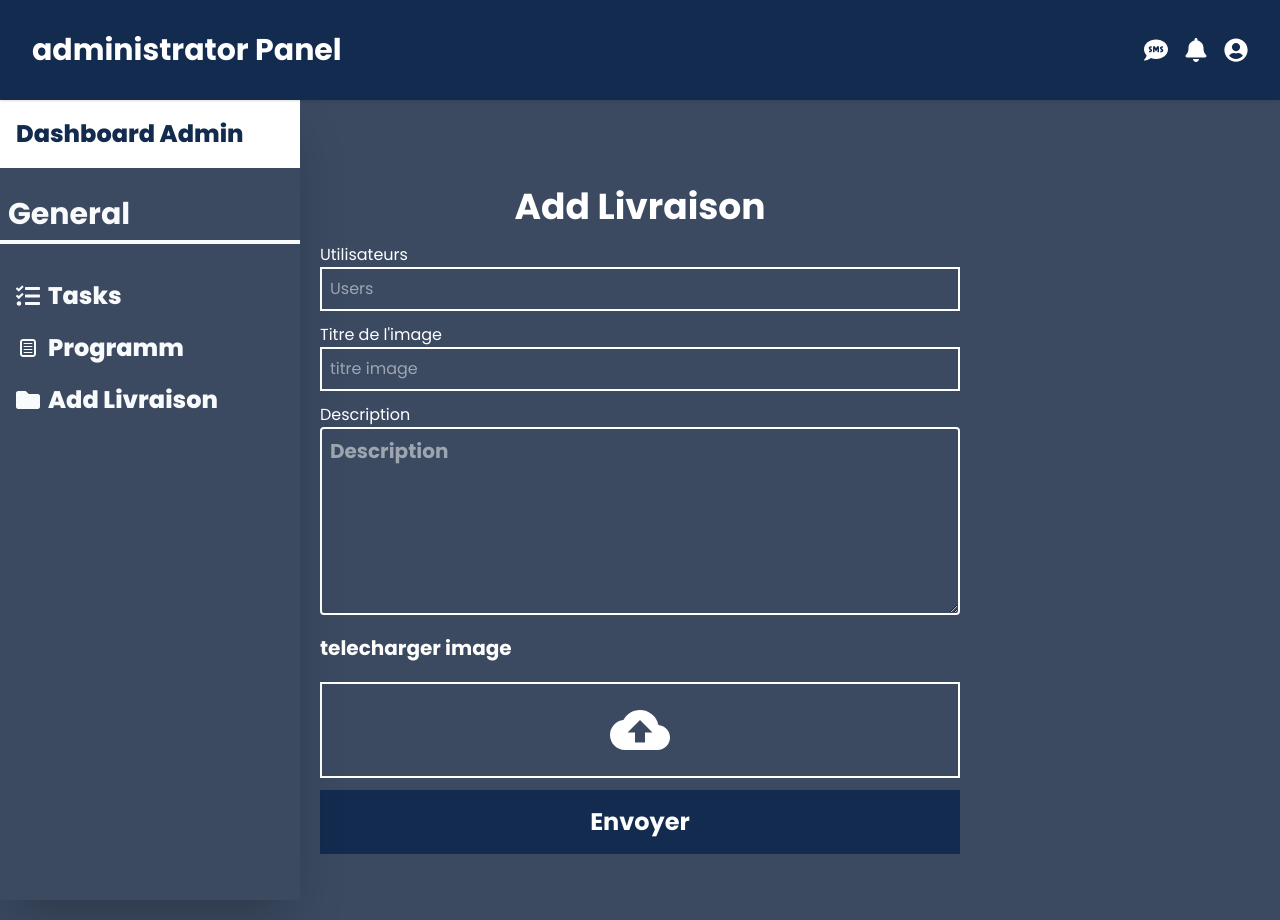
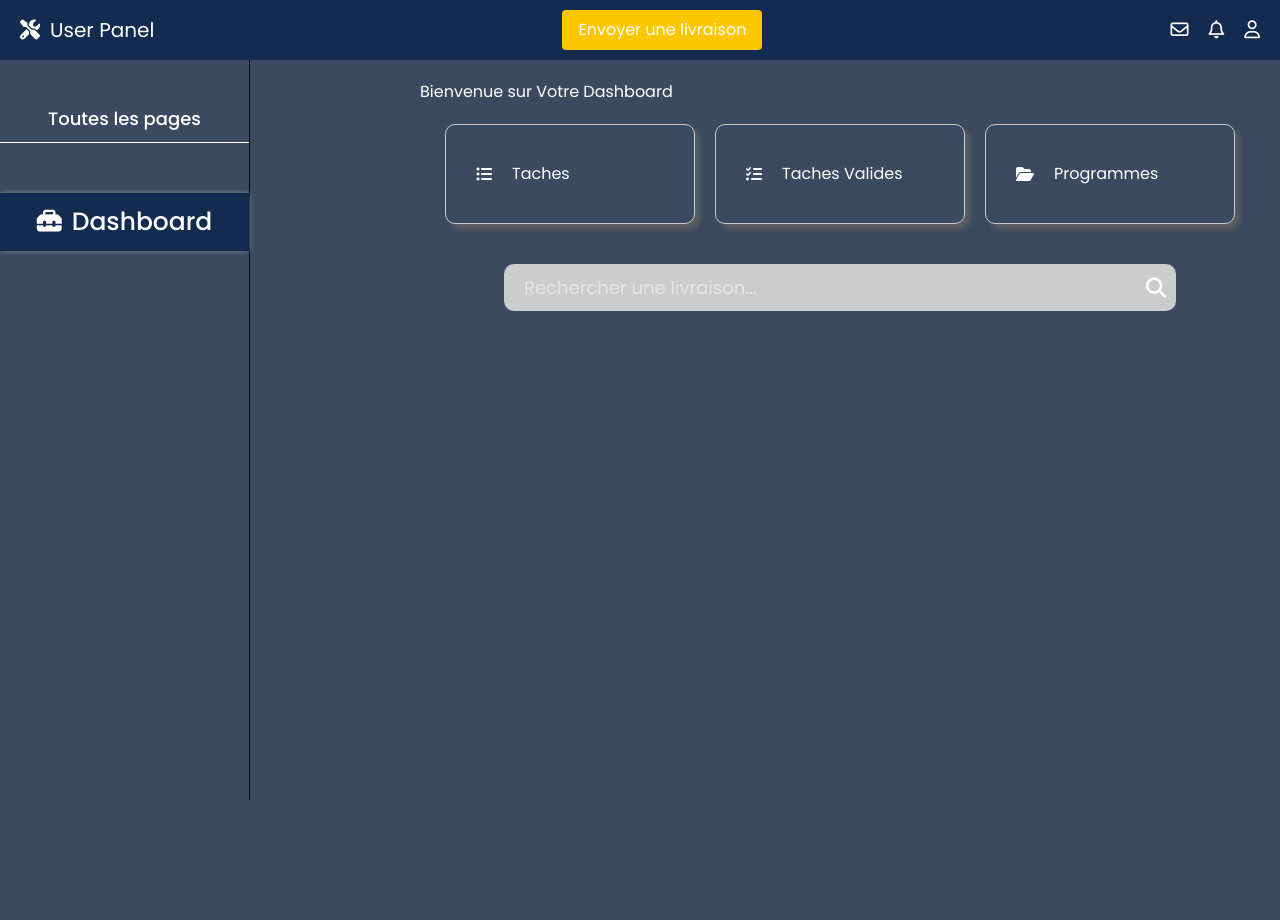
Before and after one commit to Sall439/dashboard, a React (Vite) app: page / in a window 1280 px wide. After the commit the page ends 800 px from the top, so only its background shows below. Built offline with nearby package versions, Linux system fonts and the light colour scheme.

Commit message:
modif dashboard user

```diff
--- a/src/Admin/AddLivraison.jsx
+++ /dev/null
@@ -1,29 +0,0 @@
-import { MdCloudUpload } from "react-icons/md";
-export const AddLivraison = () => {
-    return <div className="flex flex-col justify-center items-center gap-4 w-full mt-5 text-[#fff] livraison h-screen">
-        <h1 className="text-center font-bold text-4xl">Add Livraison</h1>
-        <form action="" className="w-1/2">
-            <div className="mb-3">
-                <label htmlFor="Users"> Utilisateurs </label>
-                <input type="text" placeholder="Users" id="Users" className="w-full border-2 p-2"/>
-            </div>
-            <div className="mb-3">
-                <label htmlFor="titre">Titre de l'image</label>
-                <input type="text" placeholder="titre image" id="titre" className="w-full border-2 p-2"/>
-            </div>
-            <div className="mb-3">
-
-                <label htmlFor="desc">Description</label>
-                <textarea name="desc" id="desc" cols="30" rows="6" className="w-full border-2 p-2 rounded text-xl font-bold" placeholder="Description"></textarea>
-            </div>
-            <div className="mb-3">
-                <h1 className=" mb-5 font-bold text-xl">telecharger image</h1>
-                <label htmlFor="img" className=" w-full border-2 p-4 upload cursor-pointer flex justify-center"><MdCloudUpload className="text-6xl" title="Telecharger une image"/></label>
-                <input type="file" id="img" placeholder="Users" className="w-full border-2 p-2 hidden"/>
-            </div>
-             <div className="flex justify-center">
-               <button className="bg-[rgb(19,43,78)] p-4 text-white font-bold w-full text-2xl">Envoyer</button>
-             </div>
-        </form>
-    </div>;
-}
--- a/src/Admin/ContentBoard.jsx
+++ b/src/Admin/ContentBoard.jsx
@@ -1,4 +1,3 @@
-import { AddLivraison } from "./AddLivraison";
 import { NavbarAdmin } from "./NavbarAdmin";
 import { SidebarAmin } from "./SidebarAdmin";
 
@@ -10,8 +9,6 @@ export const ContentBoard = () => {
                 <NavbarAdmin/>
                 <div className="flex">
                     <SidebarAmin/>
-                    <AddLivraison/>
-
                 </div>
 
     </div>;
--- a/src/App.css
+++ b/src/App.css
@@ -54,6 +54,11 @@ body::-webkit-scrollbar{
   background-color:  rgb(19, 43, 78);
   color: rgb(255, 255, 255);
   height: 60px;
+  position: fixed;
+  top: 0;
+  right: 0;
+  width: 100%;
+  z-index: 1000;
 }
 
 .navbar .left {
@@ -90,29 +95,11 @@ body::-webkit-scrollbar{
   flex-direction: column;
   padding: 5px 0;
   height: 100vh;
-}
-
-#sidebar .title {
-  display: flex;
-  align-items: center;
-  font-size: 20px;
-  gap: 10px;
-  text-align: center;
-  padding: 0px 10px;
-  background-color: rgb(19, 43, 78);
-  height: 60px;
-  position: absolute;
-  top: 0;
-  left: 0;
-  width: 250px;
-}
-
-#sidebar .title i {
-  font-size: 25px;
+  border-right: 1px solid black;
 }
 
 #sidebar h2 {
-  margin-top: 20px;
+  margin-top: 100px;
   text-align: center;
   font-weight: 500;
   font-size: 18px;
@@ -132,7 +119,7 @@ body::-webkit-scrollbar{
 
 #sidebar ul li {
   width: 100%;
-  background-color: #fff;
+  background-color: rgb(19, 43, 78);
   display: flex;
   justify-content: center;
   padding: 10px 0;
@@ -161,12 +148,13 @@ body::-webkit-scrollbar{
 
 .main {
   grid-area: main;
+  margin-left: 150px;
+  margin-top: 60px;
+  padding: 20px;
+  gap: 20px;
   display: flex;
   flex-direction: column;
-  align-items: start;
-  padding: 20px;
-  gap: 20px;
-  border: 1px solid black;
+  min-height: calc(100vh - 60px);
 }
 
 
@@ -189,6 +177,7 @@ body::-webkit-scrollbar{
   justify-content: center;
   align-items: center;
   gap: 50px;
+  width: 100%;
 }
 
 .carts {
@@ -197,7 +186,7 @@ body::-webkit-scrollbar{
   gap: 20px;
   border: 1px solid #ccc;
   padding: 30px;
-  width: 50%;
+  width: 250px;
   height: 100px;
   border-radius: 10px;
   cursor: pointer;
@@ -218,6 +207,7 @@ body::-webkit-scrollbar{
   width: 80%;
   display: flex;
   align-items: center;
+  z-index: 2;
 }
 
 #form .form input {
--- a/src/App.jsx
+++ b/src/App.jsx
@@ -4,15 +4,27 @@
 import './App.css'
 
 import { ContentBoard } from "./Admin/ContentBoard"
+import Navbar from './components/Navbar'
+import Sidebar from './components/Sidebar'
+import Main from "./components/Main"
+import { useState } from 'react'
 // import { BrowserRouter as Router, Routes, Route } from 'react-router-dom'
 
 function App() {
 
+  const [livraison, setLivraison] = useState([])
+
+  const handleAddLivraison = (newLiv) => {
+    setLivraison(prev => [newLiv, ...prev])
+  }
 
   return (
-      <div className="app">
+      <div className="container">
        {/* <Inscription/> */}
-       <ContentBoard/>
+       {/* <ContentBoard/> */}
+       <Navbar onAddLivraison={handleAddLivraison}/>
+       <Sidebar/>
+       <Main livraison={livraison}/>
       </div>
   )
 }
--- /dev/null
+++ b/src/components/AddLivraison.jsx
@@ -0,0 +1,82 @@
+import { useRef, useState } from "react";
+import { MdCloudUpload } from "react-icons/md";
+import ReactDOM from "react-dom"
+
+
+export const AddLivraison = ({onAddLivraison}) => {
+
+    const [showForm, setShowForm] = useState(false)
+
+    const titleRef = useRef()
+    const descRef = useRef()
+    const imgRef = useRef()
+
+    const handleSubmitForm = (e) => {
+        e.preventDefault()
+
+        const newLivraison =  {
+            nom: "Saliou",
+            date: new Date().toLocaleString(),
+            description: descRef.current.value,
+            title: titleRef.current.value,
+            images: [...imgRef.current.files],
+            like: 0,
+            dislike: 0
+        }
+
+        onAddLivraison(newLivraison)
+        setShowForm(false)
+        console.log("livarison envoye", newLivraison)
+    }
+
+
+
+    return <div>
+        <button className="bg-yellow-400 hover:bg-yellow-500 text-white px-4 py-2 rounded" onClick={() => setShowForm(true)}>Envoyer une livraison</button>
+
+        {showForm && <div className="fixed inset-0 bg-gray-900 bg-opacity-50 flex items-center justify-center z-50">
+                <form
+                    onSubmit={handleSubmitForm}
+                    className="bg-white p-6 rounded-lg shadow-lg w-96 space-y-4"
+                >
+                    <h2 className="text-xl text-black font-semibold text-center">Nouvelle Livraison</h2>
+                    <input
+                    type="text"
+                    placeholder="Titre"
+                    ref={titleRef}
+                    className="w-full text-black outline-none border px-3 py-2 rounded"
+                    required
+                    />
+                    <textarea
+                    placeholder="Description"
+                    ref={descRef}
+                    className="w-full text-black outline-none border px-3 py-2 rounded"
+                    required
+                    />
+                    <input
+                    type="file"
+                    ref={imgRef}
+                    multiple
+                    accept="image/*"
+                    className="w-full border px-4 py-3 rounded text-black outline-none"
+                    required
+                        />
+                    <div className="flex justify-between">
+                    <button
+                        type="submit"
+                        className="bg-green-500 text-white px-4 py-2 rounded"
+                    >
+                        Confirmer
+                    </button>
+                    <button
+                        type="button"
+                        onClick={() => setShowForm(false)}
+                        className="bg-red-500 text-white px-4 py-2 rounded"
+                    >
+                        Annuler
+                    </button>
+                    </div>
+                </form>
+        </div>}
+    </div>
+}
--- a/src/components/CartUser.jsx
+++ /dev/null
@@ -1,25 +0,0 @@
-import React from 'react'
-
-const CartUser = ({username, img, date, title_img}) => {
-  return (
-    <div className='carts-user'>
-        <div className="head">
-            <p>{username}</p>
-            <p>{date}</p>
-        </div>
-
-        <h3>{title_img}</h3>
-
-        <div className="image">
-            <img src={img} alt="" />
-        </div>
-
-        <div className="btn">
-            <button>Like <i className="fa-solid fa-thumbs-up"></i></button>
-            <button>Dislike <i className="fa-solid fa-thumbs-down"></i></button>
-        </div>
-    </div>
-  )
-}
-
-export default CartUser
--- /dev/null
+++ b/src/components/LicraisonCard.jsx
@@ -0,0 +1,47 @@
+import React, { useState } from 'react';
+
+const LivraisonCard = ({ livraison }) => {
+
+    const [like ,setLike] = useState(livraison.like)
+    const [dislike, setDisLike] = useState(livraison.dislike)
+
+    const handleLike = () => {
+        setLike(prev => prev + 1)
+    }
+
+    const handleDislike = () => {
+        setDisLike(prev => prev - 1)
+    }
+
+
+  return (
+    <div className="p-4 border rounded shadow w-full max-w-xl bg-white mt-4">
+      <h3 className="text-xl text-center font-bold text-black">{livraison.title}</h3>
+      <p className="text-sm text-center text-gray-400">
+        Envoyé par {livraison.nom} le {livraison.date}
+      </p>
+
+
+      <div className="flex flex-wrap justify-center gap-2 mt-2">
+        {livraison.images.map((img, i) => (
+          <img
+            key={i}
+            src={URL.createObjectURL(img)}
+            alt={`image-${i}`}
+            className="w-24 h-24 object-cover rounded"
+          />
+        ))}
+      </div>
+      <p className="text-gray-600 text-center mt-4">{livraison.description}</p>
+
+      <div className="btn flex justify-center items-center mt-4">
+        <button className='border w-[100px] bg-green-500 hover:bg-green-800 text-white px-4 py-2 rounded' onClick={handleLike}>👍 {like}</button>
+        <button className='border w-[100px] bg-red-500 hover:bg-red-800 text-white px-4 py-2 rounded' onClick={handleDislike}>👎 {dislike}</button>
+      </div>
+    </div>
+
+
+  );
+};
+
+export default LivraisonCard;
--- a/src/components/Main.jsx
+++ b/src/components/Main.jsx
@@ -1,10 +1,10 @@
 import React from 'react'
 import Carts from './Carts'
 import InputForm from './InputForm'
-import CartUser from './CartUser'
-import image from "../assets/1328670.jpeg"
+import LivraisonCard from './LicraisonCard'
 
-const Main = () => {
+
+const Main = ({livraison}) => {
   return (
     <div className='main'>
         <h1>Bienvenue sur Votre Dashboard</h1>
@@ -16,7 +16,10 @@ const Main = () => {
            </div>
             <div className='body'>
                 <InputForm/>
-                <CartUser username={"Saliou"} date={"10/02/2003"} title_img={"Attaque des titans"} img={image}/>
+
+                {livraison.map((liv, index) => (
+                  <LivraisonCard key={index} livraison={liv}/>
+                ))}
             </div>
         </div>
     </div>
--- a/src/components/Navbar.jsx
+++ b/src/components/Navbar.jsx
@@ -1,6 +1,7 @@
 import React from 'react'
+import { AddLivraison } from './AddLivraison'
 
-const Navbar = () => {
+const Navbar = ({onAddLivraison}) => {
   return (
    <nav className='navbar'>
         <div className="left">
@@ -8,6 +9,9 @@ const Navbar = () => {
                 <p>User Panel</p>
         </div>
 
+        <div className="add-btn">
+          <AddLivraison onAddLivraison={onAddLivraison}/>
+        </div>
         <div className="right">
             <i className="fa-regular fa-envelope"></i>
             <i className="fa-regular fa-bell"></i>
--- a/src/components/Sidebar.jsx
+++ b/src/components/Sidebar.jsx
@@ -3,11 +3,6 @@ import React from 'react'
 const Sidebar = () => {
   return (
    <aside id='sidebar'>
-        <div className="title">
-            <i className="fa-solid fa-user-tie"></i>
-            <p>Dashbord User</p>
-        </div>
-
         <h2>Toutes les pages</h2>
         <hr />
 
```
Also changed, not shown: package.json (+5 -3 lines), src/components/Modals.jsx (added), 1 other file (tests, documents, lock files or other folders).
